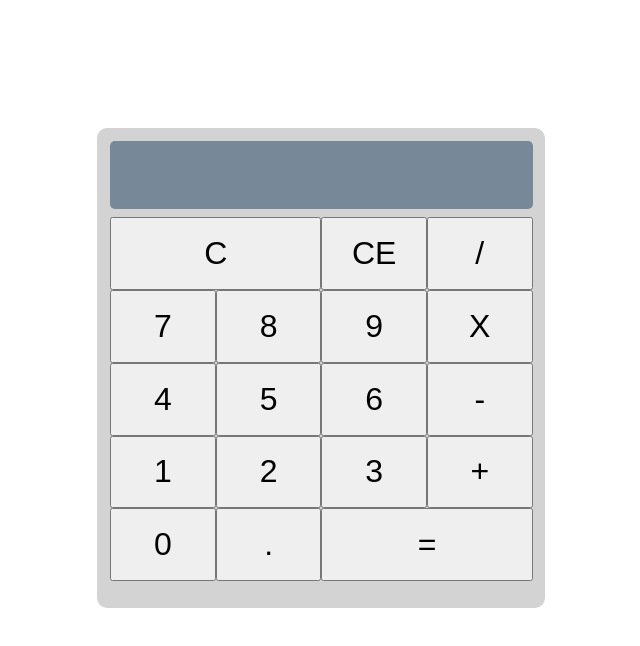
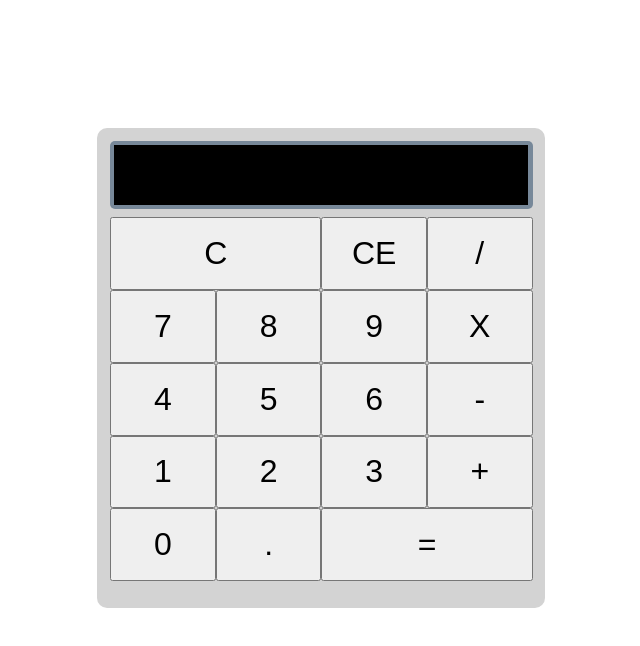
Before and after one commit to Trip-Hazard86/calc-app-react, a React (Create React App) app: page / in a window 1280 px wide. Shown: the top 646 px of the page, without its empty margins (325-965 px from the left). Built offline with nearby package versions, Linux system fonts and the light colour scheme.

Commit message:
calc 14/10

```diff
--- a/src/components/Button/Button.js
+++ b/src/components/Button/Button.js
@@ -2,7 +2,6 @@ import React from "react";
 import "./Button.css";
 
 import { setClass } from "../functionLib/functionLib";
-import { msgButton } from "../functionLib/functionLib";
 
 class Button extends React.Component {
 	constructor(props) {
--- a/src/components/ButtonBox/ButtonBox.js
+++ b/src/components/ButtonBox/ButtonBox.js
@@ -1,6 +1,5 @@
 import React from "react";
 import Button from "../Button/Button";
-//import { msgButton } from "../functionLib/functionLib";
 import "./ButtonBox.css";
 
 const BUTTONS = [
--- a/src/components/Screen/Screen.css
+++ b/src/components/Screen/Screen.css
@@ -1,13 +1,32 @@
-.screen {
+.screen-wrapper {
     width: 100%;
     height: 15%;
+    align-items: center;
+    background-color: lightslategray;
+    border-radius: 5px;
+    padding: 1%;
+}
+
+.question-row {
+    height: 35%;
+    width: 100%;
     display: flex;
     flex-direction: row-reverse;
     align-items: center;
-    font-weight: bold;
-    color: white;
-    background-color: lightslategray;
-    border-radius: 5px;
-    padding: 1%;
-    font-size: 3.0em;
+    background-color:black;
+    color:darkorange;
+    font-size: 1.5rem;
+    padding-right: 1%;
 }
+
+.answer-row {
+    height: 65%;
+    width: 100%;
+    align-items: center;
+    display:flex;
+    flex-direction: row-reverse;
+    background-color:black;
+    color:darkorange;
+    font-size: 2.5rem;
+    padding-right:1%;
+}
--- a/src/components/Screen/Screen.js
+++ b/src/components/Screen/Screen.js
@@ -1,21 +1,20 @@
 import React from "react";
 import "./Screen.css";
 
-//TODO check if value of button is available to screen
-//TODO have the screen show the value of the clicked button, by using setState()
-//TODO once achieved, write functions to determine how values are processed
-
+//Screen has props questionValue & answerValue
+//the values of these are held in the state of Wrapper
 class Screen extends React.Component {
 	constructor(props) {
 		super(props);
-		//the data displayed in screen will update in response to user events, so state seems appropriate
-		this.state = {
-			result: 0,
-		};
 	}
 
 	render() {
-		return <div className="screen">{this.props.msgFunc}</div>;
+		return (
+			<div className="screen-wrapper">
+				<div className="question-row">{this.props.questionValue}</div>
+				<div className="answer-row">{this.props.answerValue}</div>
+			</div>
+		);
 	}
 }
 
--- a/src/components/Wrapper/Wrapper.js
+++ b/src/components/Wrapper/Wrapper.js
@@ -2,28 +2,32 @@ import "./Wrapper.css";
 import React from "react";
 import Screen from "../Screen/Screen.js";
 import ButtonBox from "../ButtonBox/ButtonBox.js";
+import { calculate } from "../functionLib/functionLib";
 
 class Wrapper extends React.Component {
-	//constructor typically used to initialize local state by assigning object to this.state
 	constructor(props) {
 		super(props);
+		this.state = {
+			questionValue: "",
+			answerValue: "",
+		};
+	}
+
+	//pass calculate func. into this, so that the state can be updated
+	changeStateFromValue() {
+		this.setState({});
 	}
 
 	render() {
 		return (
 			<div className="calc-wrapper">
 				<Screen
-					//the dynamic button values, which are stored in valueParam, need to be available to Screen
-					//this is a case of passing the values DOWN
-					msgFunc={(valueParam) => this.props.msgFunc(valueParam)}
+					questionValue={this.state.questionValue}
+					answerValue={this.state.answerValue}
 				/>
 				<ButtonBox
-					//ButtonBox has access to the value of our Buttons
-					//Wrapper also needs access
-					//pass msgFunc as prop down to ButtonBox
-					msgFunc={(valueParam) =>
-						console.log(valueParam + " avail to wrapper")
-					}
+					//in order for changeState...to work, it needs to receive a value as an argument
+					msgFunc={(valueParam) => this.changeStateFromValue(valueParam)}
 				/>
 			</div>
 		);
--- a/src/components/functionLib/functionLib.js
+++ b/src/components/functionLib/functionLib.js
@@ -1,8 +1,4 @@
 //enforce MVC system by keeping JS functions in here, exporting and importing as needed
-
-export function msgButton(valueOfButton) {
-	console.log(valueOfButton + " clicked!");
-}
 
 export function setClass(buttonValues) {
 	switch (buttonValues) {
@@ -23,3 +19,37 @@ export function setClass(buttonValues) {
 			return "numeral";
 	}
 }
+
+//need func in here to calculate what happens when diff values are received
+//this func needs to update state
+//import this function to wrapper
+
+export function calculate(valueParam) {
+	switch (valueParam) {
+		case "C": {
+			this.setState({ questionValue: "", answerValue: "" });
+			break;
+		}
+		case "CE": {
+			let questionStr = this.state.questionValue;
+			questionStr = questionStr.substring(0, questionStr.length - 1);
+			this.setState({ questionValue: questionStr });
+			break;
+		}
+
+		case "=": {
+			if (this.state.questionValue !== "") {
+				let answerStr = "";
+				answerStr = eval(this.state.questionValue);
+				this.setState({ answer: answerStr, questionValue: "" });
+				break;
+			}
+		}
+		default: {
+			this.setState({
+				questionValue: (this.state.questionValue += valueParam),
+			});
+			break;
+		}
+	}
+}
```
